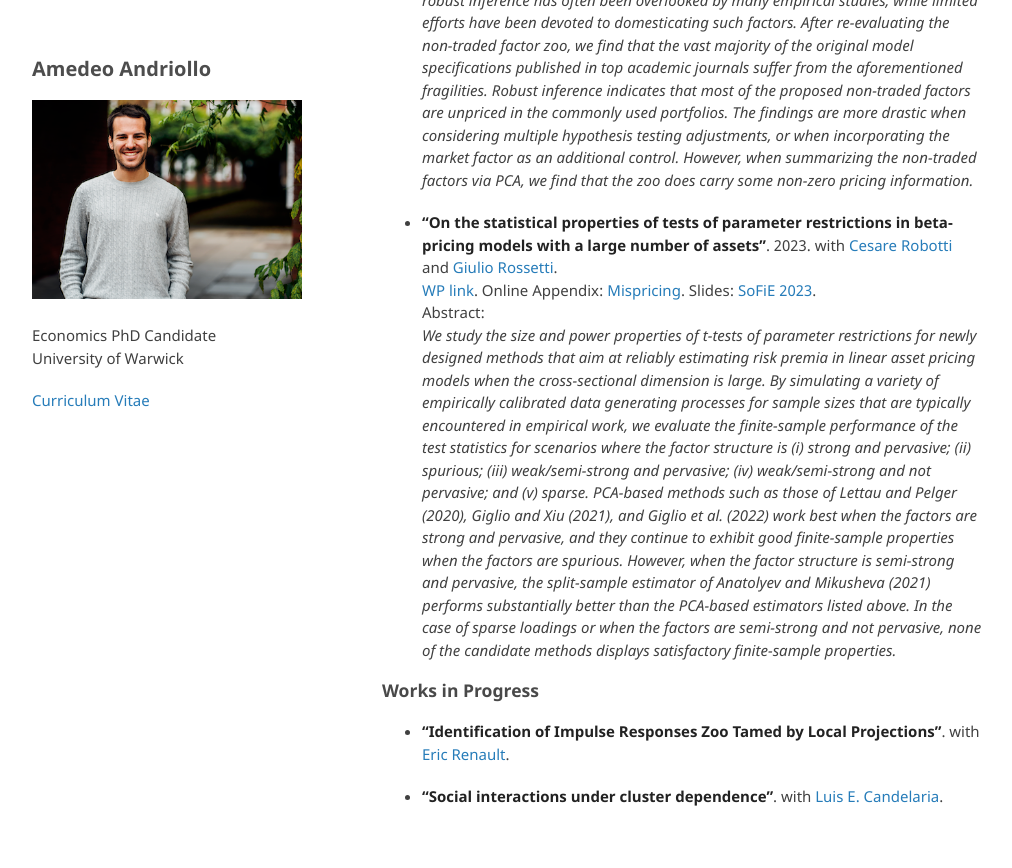
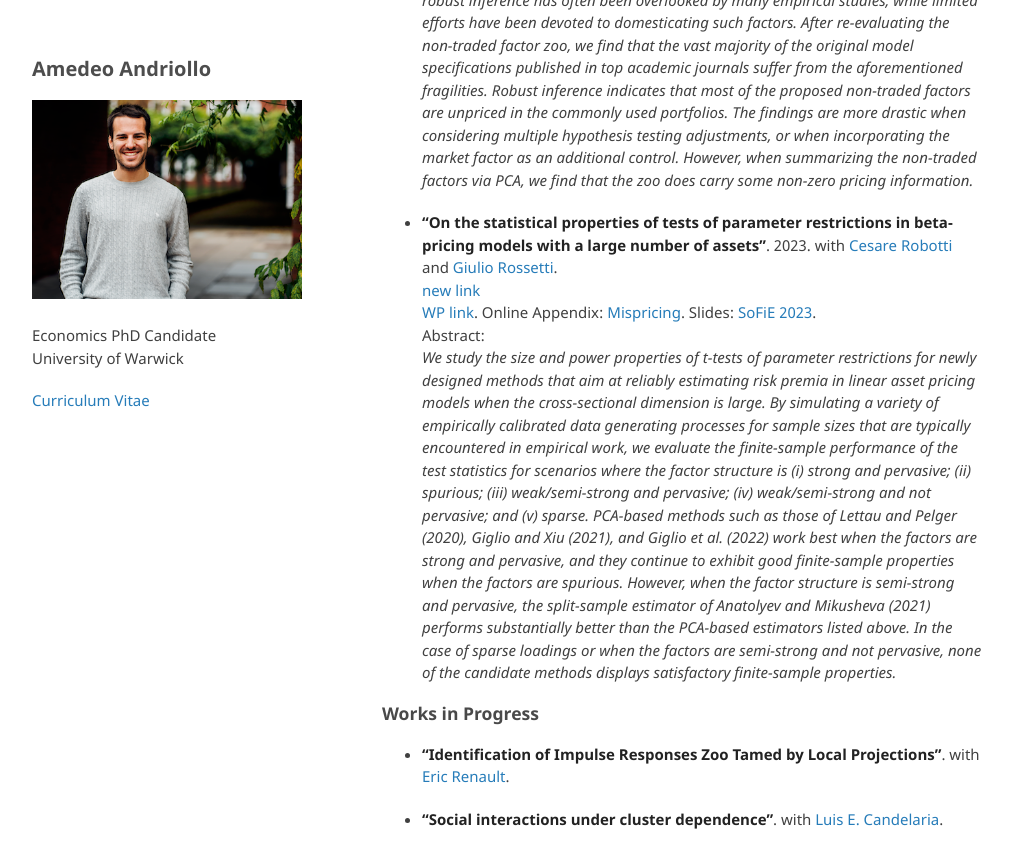
Before and after one commit to amandri/amandri.github.io, a Jekyll site: the page built from index.md, in a window 1280 px wide and 900 px high, scrolled down 850 px. Shown: the top 868 px of the window, without its empty margins (133-1145 px from the left). Built offline with Jekyll 4.4.1, drawn with Linux system fonts in a browser that asks for light colours; the repository's description, which GitHub fills in, is left out; our own code applies the rules of GitHub Pages for plain Markdown files.

Commit message:
Update index.md

```diff
--- a/index.md
+++ b/index.md
@@ -33,6 +33,7 @@ Abstract: \
 *To explain the cross-section of asset returns, a zoo of economic factors that are not portfolio excess returns has been proposed. In contrast to traded factors, the non-traded factors tend to exhibit lower correlations with the asset returns. Standard inference on risk premium therefore tends to be more fragile, and the issue of weak identification might be exacerbated by the degree of model misspecification. Yet, robust inference has often been overlooked by many empirical studies, while limited efforts have been devoted to domesticating such factors. After re-evaluating the non-traded factor zoo, we find that the vast majority of the original model specifications published in top academic journals suffer from the aforementioned fragilities. Robust inference indicates that most of the proposed non-traded factors are unpriced in the commonly used portfolios. The findings are more drastic when considering multiple hypothesis testing adjustments, or when incorporating the market factor as an additional control. However, when summarizing the non-traded factors via PCA, we find that the zoo does carry some non-zero pricing information.*
 
 - **"On the statistical properties of tests of parameter restrictions in beta-pricing models with a large number of assets"**. 2023. with [Cesare Robotti](https://www.cesarerobotti.com) and [Giulio Rossetti](https://giuliorossetti94.github.io). \
+  [new link](assets/pdf/Rossetti_Andriollo_Robotti-2.pdf)\
 [WP link](https://www.dropbox.com/s/e84bnxvhqwgubom/Rossetti_Andriollo_Robotti-2.pdf?dl=0).
  Online Appendix: [Mispricing](https://www.dropbox.com/s/6uhz62iu0fahm11/output_misspricing.pdf?dl=0). Slides: [SoFiE 2023](https://www.dropbox.com/s/as0rnxq13xefbkq/sofie.pdf?dl=0).\
 Abstract: \
```
